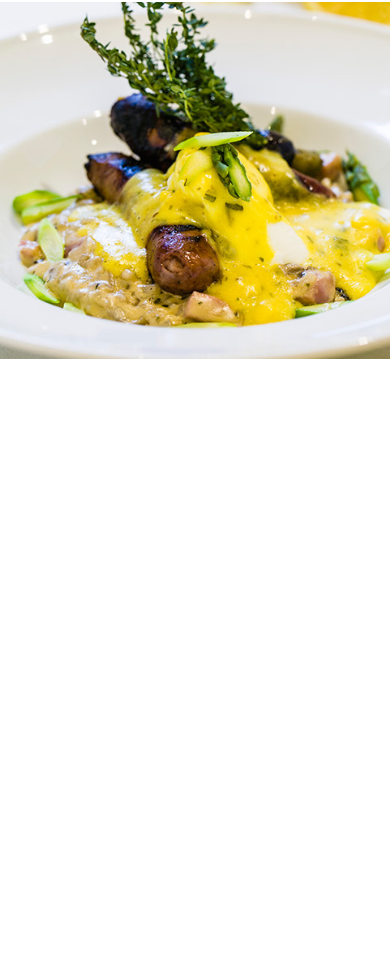
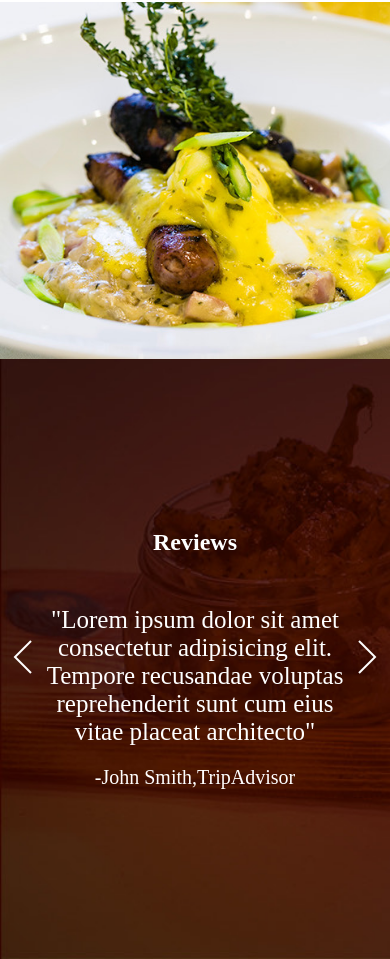
Before and after one commit to ferfunes/PGO-Home-page-Clone, a plain HTML site: page index.html in a window 390 px wide. Shown: the part 1410-2369 px from the top of the page. Before the commit the page ends 1773 px from the top, so only its background shows below. Drawn offline with Linux system fonts and the light colour scheme.

Commit message:
added styles and media queries to reviews section

```diff
--- a/index.html
+++ b/index.html
@@ -90,8 +90,37 @@
           <div class="menu-right">
             <img
               src="./assets/PecanGrill-homepage-intro-image.jpg"
-              alt=""
+              alt="appetizer display"
               width="300px"
+            />
+          </div>
+        </section>
+
+        <section class="reviews">
+          <div class="arrow-left">
+            <img
+              src="./assets/icons8-less-than-50.png"
+              alt="less than by icons8 "
+            />
+          </div>
+          <div class="review-heading-cont">
+            <h2 class="review-heading">Reviews</h2>
+          </div>
+          <div class="review-cont">
+            <blockquote class="cust-review">
+              "Lorem ipsum dolor sit amet consectetur adipisicing elit. Tempore
+              recusandae voluptas reprehenderit sunt cum eius vitae placeat
+              architecto"
+            </blockquote>
+          </div>
+          <div class="reviewer-cont">
+            <p>-John Smith,TripAdvisor</p>
+          </div>
+
+          <div class="arrow-right">
+            <img
+              src="./assets/icons8-more-than-50.png"
+              alt="more than by icons8"
             />
           </div>
         </section>
--- a/styles.css
+++ b/styles.css
@@ -119,12 +119,12 @@ header {
   background-size: cover;
 }
 .menu-left {
-  width: 50%;
+  width: 40%;
   margin-left: 150px;
   margin-right: 50px;
 }
 .menu-right {
-  width: 50%;
+  width: 60%;
 }
 .menu-right img {
   width: 547px;
@@ -184,4 +184,63 @@ li a {
 
 /* LARGE DEVICES */
 @media (min-width: 1693px) {
+  .menu-left {
+    width: 60%;
+    margin-left: 450px;
+    margin-right: 50px;
+  }
 }
+
+/******** REVIEWS SECTION **********/
+
+.reviews {
+  background-image: url(./assets/PecanGrill-homepage-reviews-background.jpg);
+  width: 100%;
+  height: 600px;
+  background-repeat: no-repeat;
+  background-size: cover;
+  margin-top: -4px;
+  display: flex;
+  flex-direction: column;
+  justify-content: center;
+  align-items: center;
+}
+
+.cust-review {
+  max-width: 550px;
+}
+.arrow-left {
+  align-self: flex-start;
+  position: absolute;
+}
+.arrow-right {
+  align-self: flex-end;
+  position: absolute;
+}
+.review-heading,
+.cust-review,
+.reviewer-cont {
+  color: white;
+}
+.review-heading {
+  margin-bottom: 50px;
+}
+.cust-review {
+  font-size: 35px;
+  text-align: center;
+  margin: 0 20px;
+}
+.reviewer-cont {
+  font-size: 20px;
+  margin-top: 20px;
+}
+
+/******** REVIEWS MEDIA QUERIES **********/
+
+/* SMALL DEVICES */
+@media (max-width: 700px) {
+  .cust-review {
+    font-size: 25px;
+    margin: 0 35px;
+  }
+}
```
Also changed, not shown: assets/icons8-less-than-50.png (added), assets/icons8-more-than-50.png (added).
